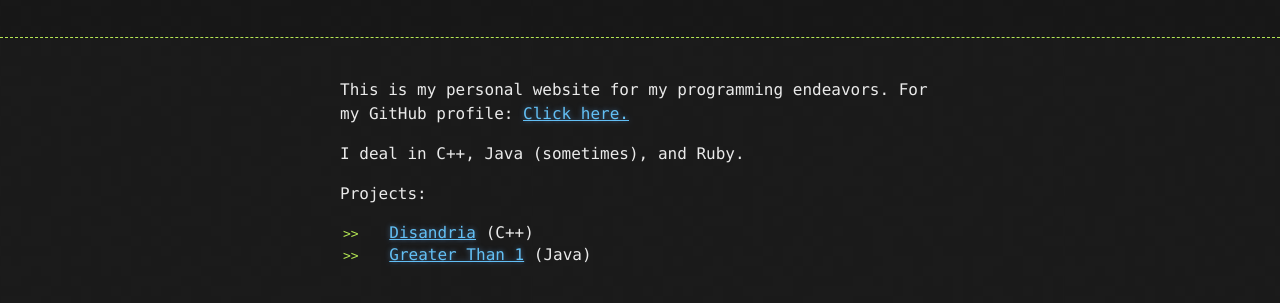
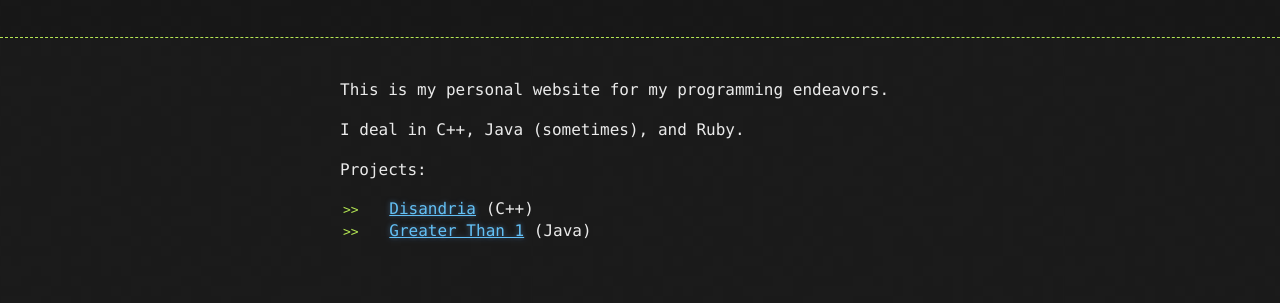
Before and after one commit to Bobhostern/bobhostern.github.io, a plain HTML site: page index.html in a window 1280 px wide. Shown: the part 155-458 px from the top of the page. Drawn offline with Linux system fonts and the light colour scheme.

```diff
--- a/index.html
+++ b/index.html
@@ -26,8 +26,7 @@
 
     <div class="container">
       <section id="main_content">
-        <p>This is my personal website for my programming endeavors.
-For my GitHub profile: <a href="http://github.com/Bobhostern">Click here.</a></p>
+        <p>This is my personal website for my programming endeavors.</p>
 
 <p>I deal in C++, Java (sometimes), and Ruby.</p>
 
--- a/params.json
+++ b/params.json
@@ -1 +1 @@
-{"name":"Bobhostern's Corner","tagline":"My personal website for my programming","body":"This is my personal website for my programming endeavors.\r\nFor my GitHub profile: [Click here.](http://github.com/Bobhostern)\r\n\r\nI deal in C++, Java (sometimes), and Ruby.\r\n\r\nProjects:\r\n* [Disandria](Disandria) (C++)\r\n* [Greater Than 1](greaterthan1) (Java)\r\n","google":"","note":"Don't delete this file! It's used internally to help with page regeneration."}
+{"name":"Bobhostern's Corner","tagline":"My personal website for my programming","body":"This is my personal website for my programming endeavors.\r\n\r\nI deal in C++, Java (sometimes), and Ruby.\r\n\r\nProjects:\r\n* [Disandria](Disandria) (C++)\r\n* [Greater Than 1](greaterthan1) (Java)\r\n","google":"","note":"Don't delete this file! It's used internally to help with page regeneration."}
```
